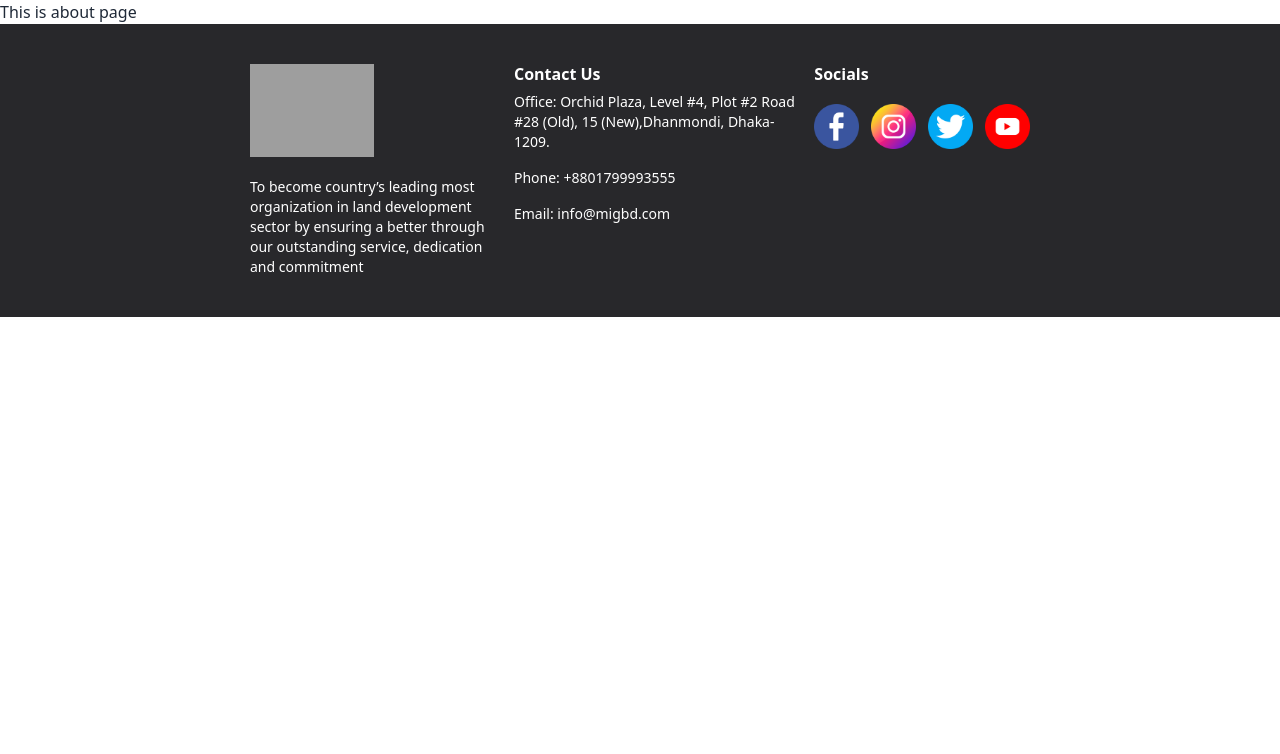
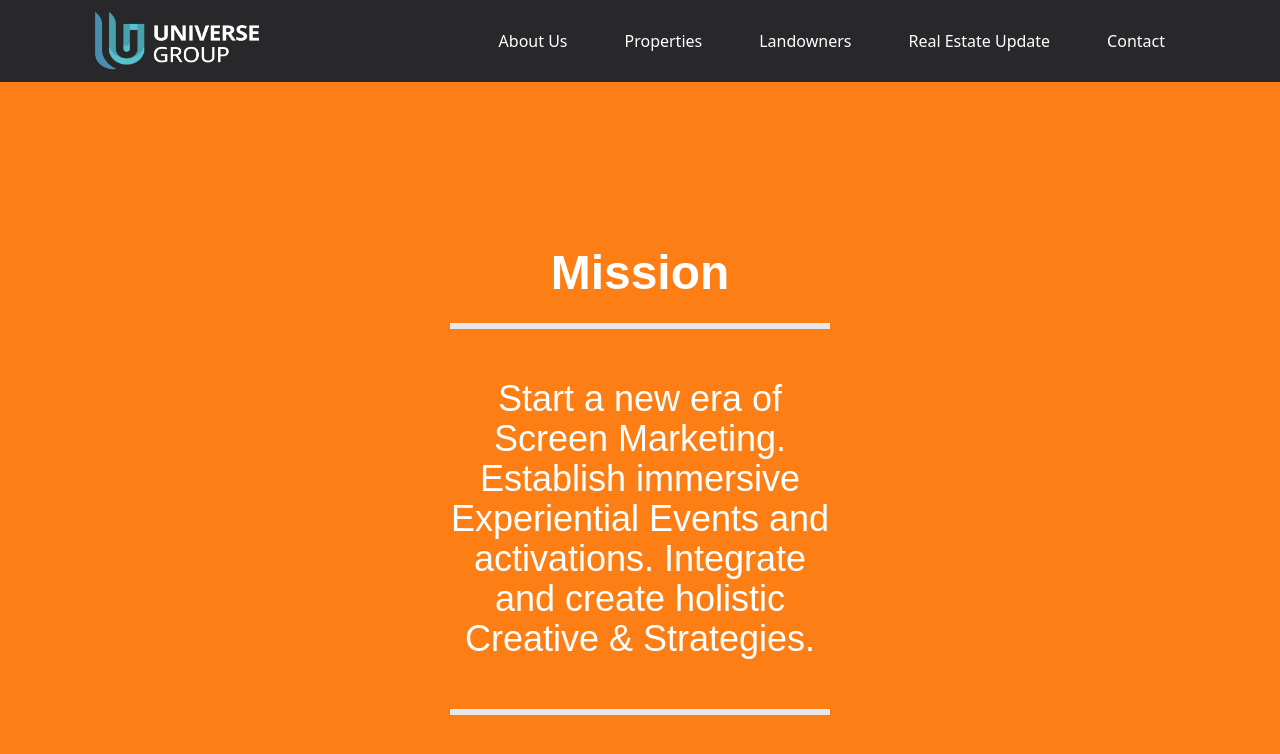
Before and after one commit to smhasnanmonir/Demo-Real-Estate-Website, a React (Vite) app: page /about in a window 1280 px wide. Shown: the top 754 px of the page. Built offline with nearby package versions, Linux system fonts and the light colour scheme; grey boxes are pictures that could not be loaded.

Commit message:
about us added

```diff
--- a/package.json
+++ b/package.json
@@ -11,6 +11,7 @@
   },
   "dependencies": {
     "@emotion/react": "^11.11.1",
+    "@fullpage/react-fullpage": "^0.1.40",
     "firebase": "^10.0.0",
     "localforage": "^1.10.0",
     "match-sorter": "^6.3.1",
--- /dev/null
+++ b/src/Components/AboutUs.css
@@ -0,0 +1,31 @@
+.container1 {
+  width: 100%;
+  height: 100vh;
+  scroll-snap-type: y mandatory;
+  overflow-y: scroll;
+}
+
+.container1 div {
+  scroll-snap-align: start;
+  width: 100%;
+  height: 100vh;
+  font-size: 5em;
+  font-family: sans-serif;
+}
+
+/*
+::-webkit-scrollbar {
+  width: 6px;
+}
+
+::-webkit-scrollbar-track {
+  background-color: white;
+}
+
+::-webkit-scrollbar-thumb {
+  background-color: rgba(219, 69, 219, 0.8);
+}
+
+::-webkit-scrollbar-thumb:hover {
+  background-color: rgba(29, 17, 138, 0.6);
+} */
--- a/src/Components/AboutUs.jsx
+++ b/src/Components/AboutUs.jsx
@@ -1,7 +1,36 @@
+import { Fade } from "react-awesome-reveal";
+import "./AboutUs.css";
 const AboutUs = () => {
   return (
-    <div>
-      <h1>This is about page</h1>
+    <div className="container1">
+      <div className="aboutUSDIV bg-[#fd7e14]">
+        <h1 className="aboutUSH">Mission</h1>
+        <p className="aboutUSP">
+          Start a new era of Screen Marketing. Establish immersive Experiential
+          Events and activations. Integrate and create holistic Creative &
+          Strategies.
+        </p>
+      </div>
+      <div className="aboutUSDIV bg-[#e24d33]">
+        <h1 className="aboutUSH">Vision</h1>
+        <p className="aboutUSP">
+          An Integrated Holistic Marketing Solution, becoming the most trusted
+          and reliable entity in the media and communication industry.
+        </p>
+      </div>
+
+      <div className="aboutUSDIV bg-[#208ab4]">
+        <h1 className="aboutUSH">Values</h1>
+        <p className="aboutUSP">
+          We create unique journeys perfect for our audience so they can
+          Experience stories that mesmerizes them, take them to places and
+          excites the imagination.
+        </p>
+      </div>
+      <div className="aboutUSDIV bg-[#fd7e14]">
+        <h1 className="aboutUSH">Page 4</h1>
+        <p className="aboutUSP"></p>
+      </div>
     </div>
   );
 };
--- a/src/Home/WhyUs/WhyUs.jsx
+++ b/src/Home/WhyUs/WhyUs.jsx
@@ -2,7 +2,7 @@ import "./WhyUs.css";
 import bg from "../../../src/assets/SimpleShiny.svg";
 const WhyUs = () => {
   return (
-    <div className="bg-whyUS md:p-[250px] px-[50px] py-[90px] grid place-items-center space-y-3 mt-[50px]">
+    <div className="bg-whyUS md:px-[250px] md:py-[170px] px-[50px] py-[90px] grid place-items-center space-y-3 mt-[50px]">
       <h1 className="text-center text-3xl font-bold text-white">
         Like What You See?
       </h1>
--- a/src/Main/Main.jsx
+++ b/src/Main/Main.jsx
@@ -7,9 +7,9 @@ const Main = () => {
   const noNavBar = location.pathname.includes("about");
   return (
     <div>
-      {noNavBar || <Header></Header>}
+      <Header></Header>
       <Outlet></Outlet>
-      <Footer></Footer>
+      {noNavBar || <Footer></Footer>}
     </div>
   );
 };
--- a/src/index.css
+++ b/src/index.css
@@ -9,4 +9,14 @@
   .button-contact:hover {
     @apply bg-black text-white;
   }
+
+  .aboutUSDIV {
+    @apply grid place-content-center md:px-[450px] px-[25px]  overflow-hidden text-white;
+  }
+  .aboutUSH {
+    @apply md:text-5xl text-2xl font-bold text-center;
+  }
+  .aboutUSP {
+    @apply md:text-4xl text-xl mt-[26px] border-y-[6px] md:py-[50px] py-[30px] text-center leading-[35px];
+  }
 }
```
Also changed, not shown: 1 other file (tests, documents, lock files or other folders).
